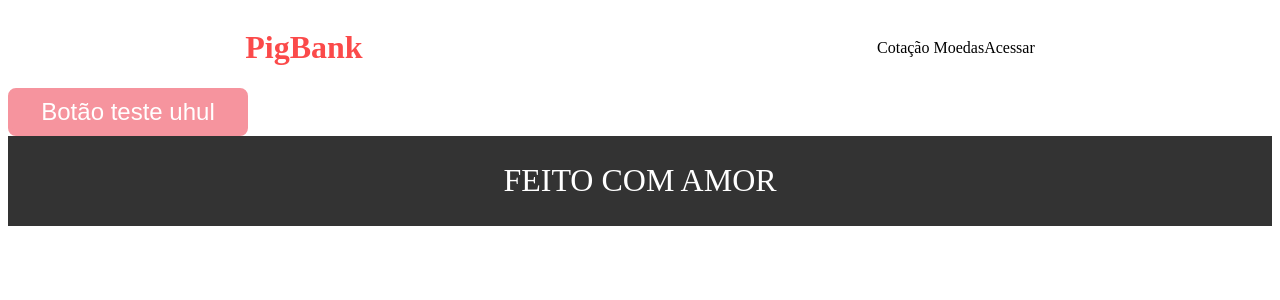
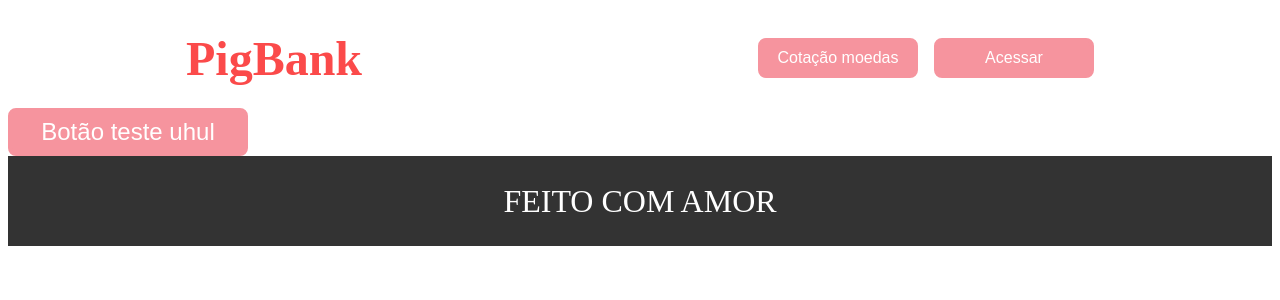
Before and after one commit to camposlaura/pigbank, a React (Create React App) app: page / in a window 1280 px wide. Shown: the top 300 px of the page. Built offline with nearby package versions, Linux system fonts and the light colour scheme.

Commit message:
criação dos estilos gloabais + ajustes nos componentes

```diff
--- a/src/App.js
+++ b/src/App.js
@@ -1,6 +1,9 @@
 import Header from './components/Header/Header'
 import Footer from './components/Footer/Footer'
 import Button from './components/Button/Button'
+
+// import './styles/reset.css'
+import './styles/root.css'
 
 function App() {
   return (
--- a/src/components/Button/Button.css
+++ b/src/components/Button/Button.css
@@ -18,3 +18,9 @@
     color: #F6949E;
     background-color: white;
 }
+
+.header-buttons {
+    width: 10rem;
+    height: 2.5rem;
+    font-size: 1rem;
+}
--- a/src/components/Button/Button.jsx
+++ b/src/components/Button/Button.jsx
@@ -3,7 +3,7 @@
 
 function Button(props) {
     return (
-        <button>
+        <button className={props.className}>
             {props.children}
         </button>
     )
--- a/src/components/Header/Header.css
+++ b/src/components/Header/Header.css
@@ -13,5 +13,7 @@
 .nav-container {
     display: flex;
     flex-direction: row;
+    justify-content: center;
+    gap: 1rem;
     list-style: none;
 }
--- a/src/components/Header/Header.jsx
+++ b/src/components/Header/Header.jsx
@@ -1,4 +1,5 @@
 import React from 'react'
+import Button from '../Button/Button'
 import './Header.css'
 
 function Header() {
@@ -8,8 +9,8 @@
             <nav >
                 <ul className='nav-container'>
                     {/* TODO: trocar isso aqui por botões */}
-                    <li>Cotação Moedas</li>
-                    <li>Acessar</li>
+                    <li><Button className='header-buttons'>Cotação moedas</Button></li>
+                    <li><Button className='header-buttons'>Acessar</Button></li>
                 </ul>
             </nav>
         </header>
--- /dev/null
+++ b/src/styles/reset.css
@@ -0,0 +1,48 @@
+/* http://meyerweb.com/eric/tools/css/reset/
+   v2.0 | 20110126
+   License: none (public domain)
+*/
+
+html, body, div, span, applet, object, iframe,
+h1, h2, h3, h4, h5, h6, p, blockquote, pre,
+a, abbr, acronym, address, big, cite, code,
+del, dfn, em, img, ins, kbd, q, s, samp,
+small, strike, strong, sub, sup, tt, var,
+b, u, i, center,
+dl, dt, dd, ol, ul, li,
+fieldset, form, label, legend,
+table, caption, tbody, tfoot, thead, tr, th, td,
+article, aside, canvas, details, embed,
+figure, figcaption, footer, header, hgroup,
+menu, nav, output, ruby, section, summary,
+time, mark, audio, video {
+	margin: 0;
+	padding: 0;
+	border: 0;
+	font-size: 100%;
+	font: inherit;
+	vertical-align: baseline;
+}
+/* HTML5 display-role reset for older browsers */
+article, aside, details, figcaption, figure,
+footer, header, hgroup, menu, nav, section {
+	display: block;
+}
+body {
+	line-height: 1;
+}
+ol, ul {
+	list-style: none;
+}
+blockquote, q {
+	quotes: none;
+}
+blockquote:before, blockquote:after,
+q:before, q:after {
+	content: '';
+	content: none;
+}
+table {
+	border-collapse: collapse;
+	border-spacing: 0;
+}
--- /dev/null
+++ b/src/styles/root.css
@@ -0,0 +1,17 @@
+/* FIXME: a fonte não tá sendo importada direito não */
+@import url('https://fonts.googleapis.com/css2?family=Noto+Sans:ital,wght@0,400;0,700;1,400;1,700&display=swap');
+
+.root {
+    text-align: center;
+    font-family: 'Noto Sans', sans-serif;
+}
+
+h1 {
+    font-size: 3rem;
+    font-weight: 700;
+}
+
+h2 {
+    font-size: 2rem;
+    font-weight: 500;
+}
```
